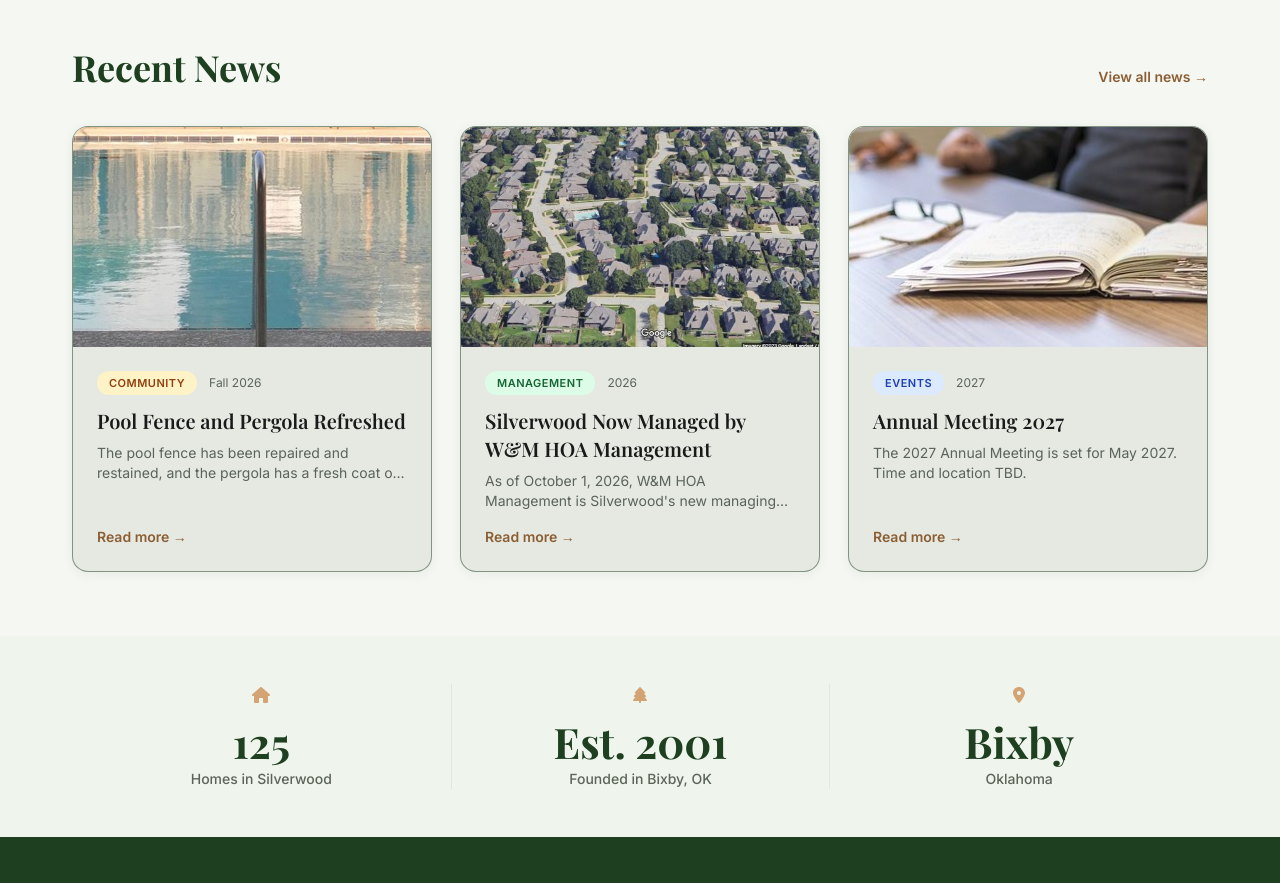
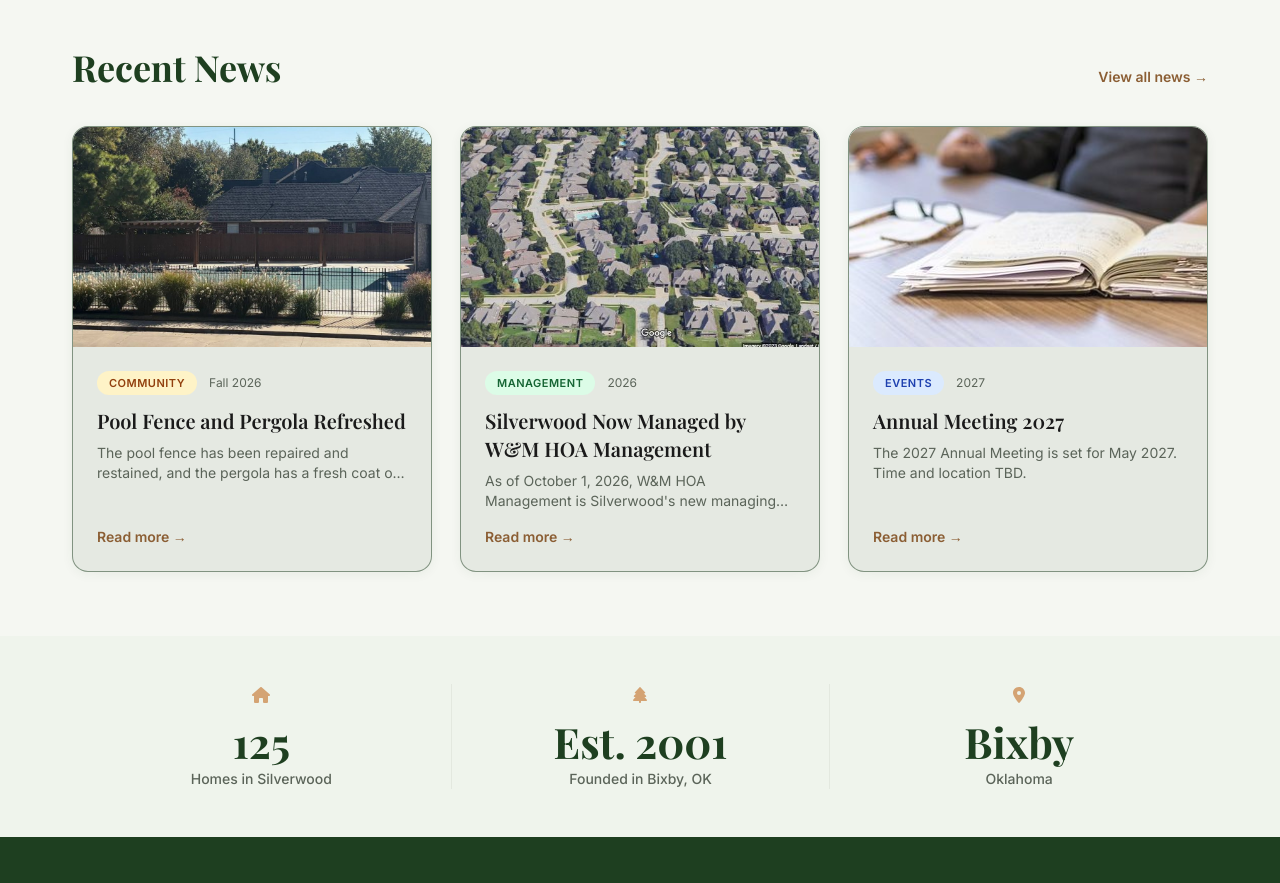
Before and after one commit to revdrive-ai/Silverwood-HOA, a Next.js app: page / in a window 1280 px wide. Shown: the part 960-1843 px from the top of the page. Built offline with nearby package versions, Linux system fonts and the light colour scheme.

Commit message:
Use real photo of the refreshed pool fence and pergola on the news post (#31)
Claude-Session: https://claude.ai/code/session_01B3zZhPjpdbD7kdnEyACW6R

Co-authored-by: Claude <noreply@anthropic.com>

```diff
--- a/content/news.js
+++ b/content/news.js
@@ -6,7 +6,7 @@ export const news = [
     category: "Community",
     title: "Pool Fence and Pergola Refreshed",
     date: "Fall 2026",
-    image: "/images/pool.jpg",
+    image: "/images/pool-fence-pergola-2026.jpg",
     summary: "The pool fence has been repaired and restained, and the pergola has a fresh coat of stain too.",
     body: [
       "Good news for next pool season: the work around the pool is done. Every damaged board in the pool fence has been repaired, and the whole fence has been restained.",
```
Also changed, not shown: public/images/pool-fence-pergola-2026.jpg (added).
